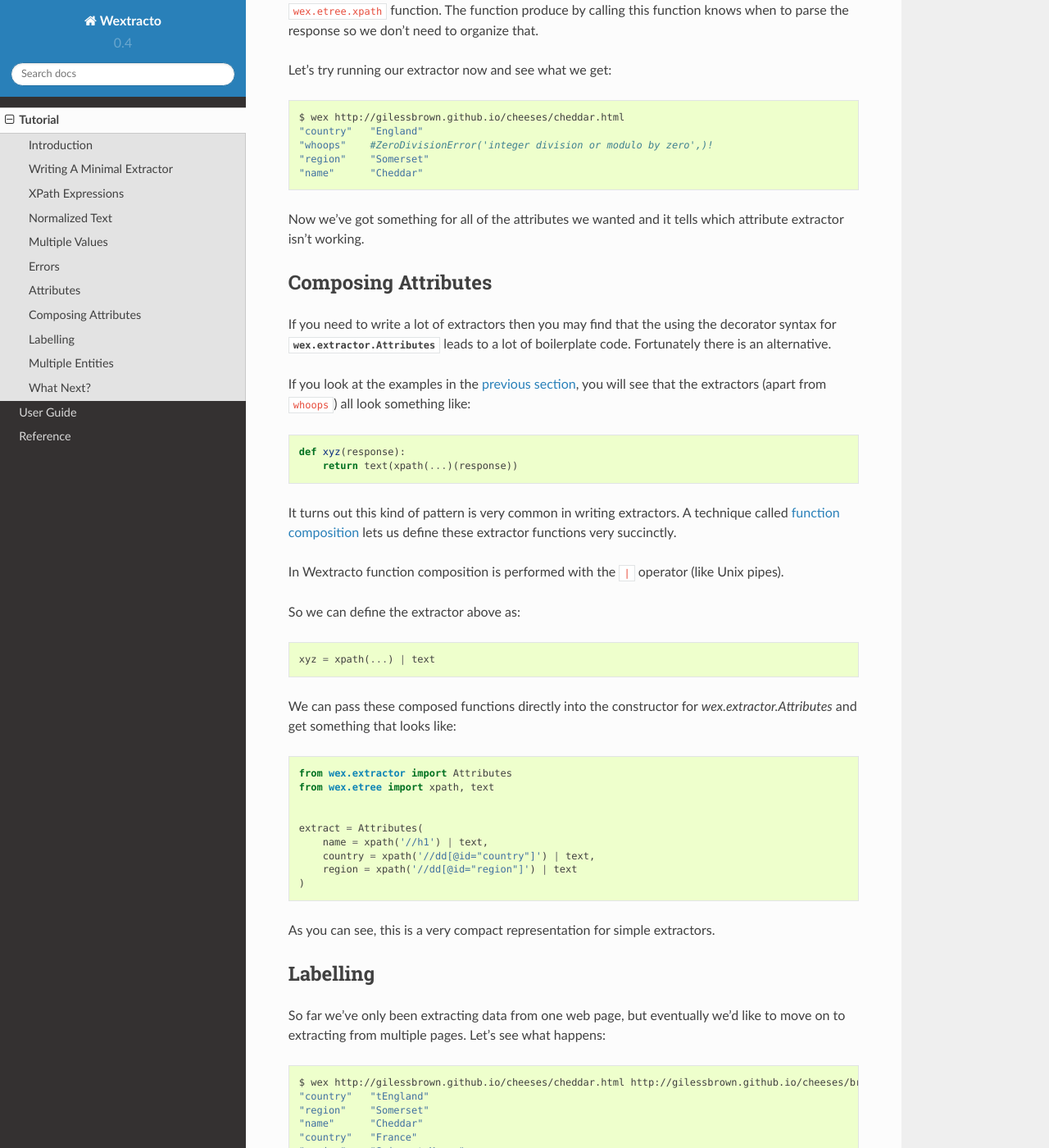
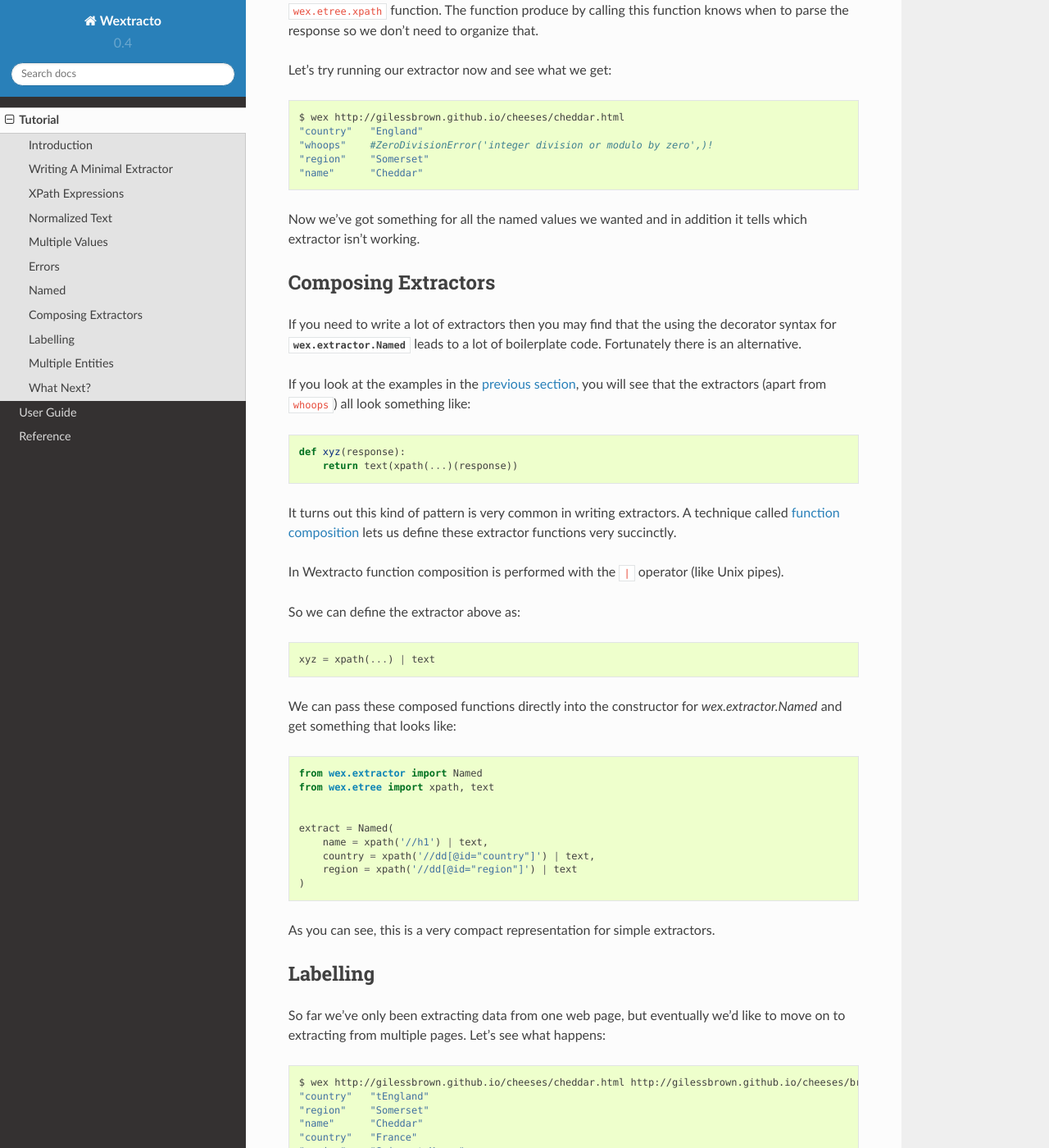
Before and after one commit to eBay/wextracto, a Sphinx documentation site: the page built from docs/tutorial.rst, in a window 1280 px wide and 1400 px high, scrolled down 5044 px. Shown: the whole window at 82% size. Built offline with Sphinx 7.4.7 and the Read the Docs theme 2.0.0, drawn with Linux system fonts in a browser that asks for light colours; cross-references to code outside the pages are shown as plain code; some of the changed text lies outside the part shown.

Commit message:
Chain -> Chained and Attributes -> Named

```diff
--- a/docs/samples/tutorial/step6/tutorial.py
+++ b/docs/samples/tutorial/step6/tutorial.py
@@ -1,9 +1,9 @@
-from wex.extractor import Attributes
+from wex.extractor import Named
 from wex.iterable import one
 from wex.etree import xpath, text
 
 
-extract = Attributes()
+extract = Named()
 
 
 @extract.add
--- a/docs/samples/tutorial/step7/tutorial.py
+++ b/docs/samples/tutorial/step7/tutorial.py
@@ -1,8 +1,8 @@
-from wex.extractor import Attributes
+from wex.extractor import Named
 from wex.etree import xpath, text
 
 
-extract = Attributes(
+extract = Named(
     name = xpath('//h1') | text,
     country = xpath('//dd[@id="country"]') | text,
     region = xpath('//dd[@id="region"]') | text
--- a/docs/samples/tutorial/step8/tutorial.py
+++ b/docs/samples/tutorial/step8/tutorial.py
@@ -1,9 +1,9 @@
-from wex.extractor import label, Attributes
+from wex.extractor import label, Named
 from wex.response import Response
 from wex.etree import xpath, text
 
 
-attrs = Attributes(
+attrs = Named(
     name = xpath('//h1') | text,
     country = xpath('//dd[@id="country"]') | text,
     region = xpath('//dd[@id="region"]') | text
--- a/docs/samples/tutorial/step9/tutorial.py
+++ b/docs/samples/tutorial/step9/tutorial.py
@@ -1,4 +1,4 @@
-from wex.extractor import Attributes, label
+from wex.extractor import Named, label
 from wex.iterable import one
 from wex.etree import xpath, text
 
@@ -6,7 +6,7 @@ cheeses = xpath('//h1[@data-icin]')
 
 icin_attr = xpath('@data-icin') | one
 
-attrs = Attributes(
+attrs = Named(
     name = text,
     country = xpath('following::dd[@id="country"][1]') | text,
     region = xpath('following::dd[@id="region"][1]') | text
--- a/docs/tutorial.rst
+++ b/docs/tutorial.rst
@@ -185,21 +185,22 @@ don't get extracted.
 To make that happen we'll need each attribute to be extracted in its own
 function.  In the next section we'll see how Wextracto helps you do that.
 
-.. _attributes:
+.. _named:
 
-Attributes
-~~~~~~~~~~
+Named
+~~~~~
 
-Wextracto provides an class specifically for extracting named attributes
-and it is called :class:`wex.extractor.Attributes`.  This class lets you
+Wextracto provides an class specifically for extracting named values
+and it is called :class:`wex.extractor.Named`.  This class lets you
 create a collection of extractors each of which has a name.  The class
 instance is itself callable it it yields the results of each extractor in
 the collection together with its name.
 
 Extractors can be added to the collection by
-`decorating <https://docs.python.org/2/whatsnew/2.4.html?highlight=decorator#pep-318-decorators-for-functions-and-methods>`_ them with the collections :method:`.Attribute.add` method.
+`decorating <https://docs.python.org/2/whatsnew/2.4.html?highlight=decorator#pep-318-decorators-for-functions-and-methods>`_ them with the collections
+:method:`.Named.add` method.
 
-So let's use the :class:`wex.extractor.Attributes` class.
+So let's use the :class:`wex.extractor.Named` class.
 
 Copy the code from here:
 
@@ -220,18 +221,18 @@ Let's try running our extractor now and see what we get:
     "region"	"Somerset"
     "name"	"Cheddar"
 
-Now we've got something for all of the attributes we wanted and it tells
-which attribute extractor isn't working.
+Now we've got something for all the named values we wanted and in addition
+it tells which extractor isn't working.
 
 
-Composing Attributes
+Composing Extractors
 ~~~~~~~~~~~~~~~~~~~~
 
 If you need to write a lot of extractors then you may find that the using
-the decorator syntax for :class:`wex.extractor.Attributes` leads to a lot of
+the decorator syntax for :class:`wex.extractor.Named` leads to a lot of
 boilerplate code.  Fortunately there is an alternative.
 
-If you look at the examples in the :ref:`previous section <attributes>`,
+If you look at the examples in the :ref:`previous section <named>`,
 you will see that the extractors (apart from ``whoops``) all look
 something like:
 
@@ -255,7 +256,7 @@ So we can define the extractor above as:
     xyz = xpath(...) | text
 
 We can pass these composed functions directly into the constructor for
-`wex.extractor.Attributes` and get something that looks like:
+`wex.extractor.Named` and get something that looks like:
 
 .. literalinclude:: samples/tutorial/step7/tutorial.py
 
```
Also changed, not shown: 4 other files.
